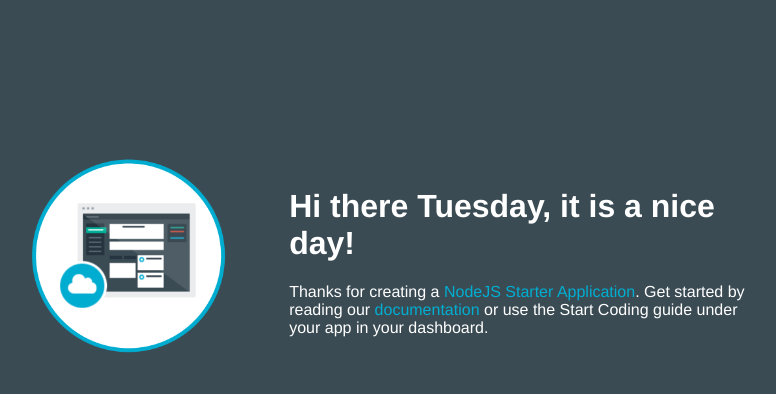
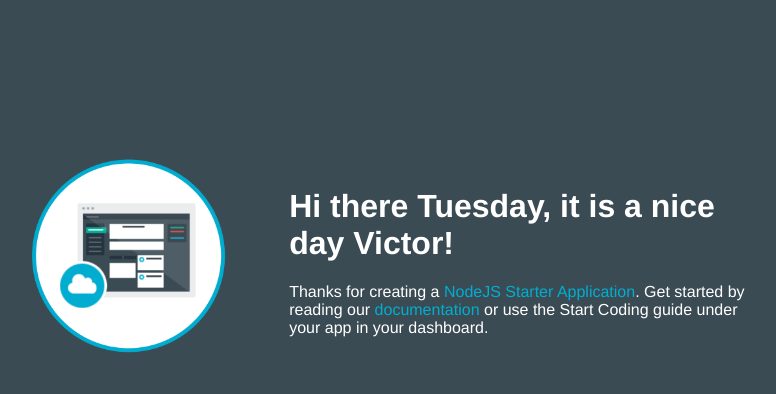
Before and after one commit to vhat/hellonodejs, a website: page public/index.html in a window 1280 px wide. Shown: the whole page, without its empty margins (253-1029 px from the left). Drawn offline with Linux system fonts and the light colour scheme.

Commit message:
Update index.html

```diff
--- a/public/index.html
+++ b/public/index.html
@@ -15,7 +15,7 @@
         <td style= "width:30%;">
           <img class = "newappIcon" src="images/newapp-icon.png">
         <td>
-            <h1>Hi there Tuesday, it is a nice day!</h1>
+            <h1>Hi there Tuesday, it is a nice day Victor!</h1>
           <p>Thanks for creating a
             <span class = "blue">NodeJS Starter Application</span>.
             Get started by reading our
```
